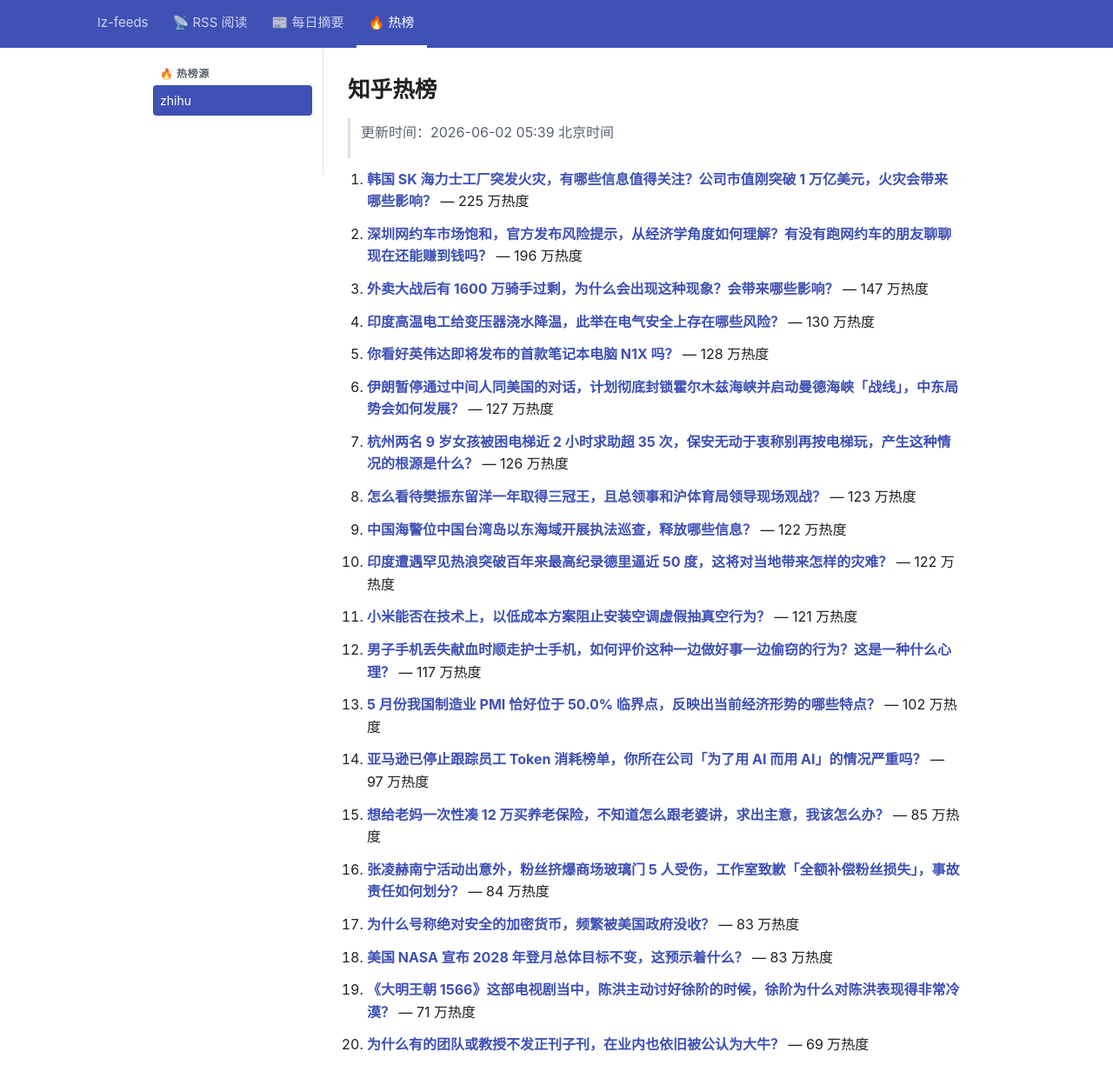
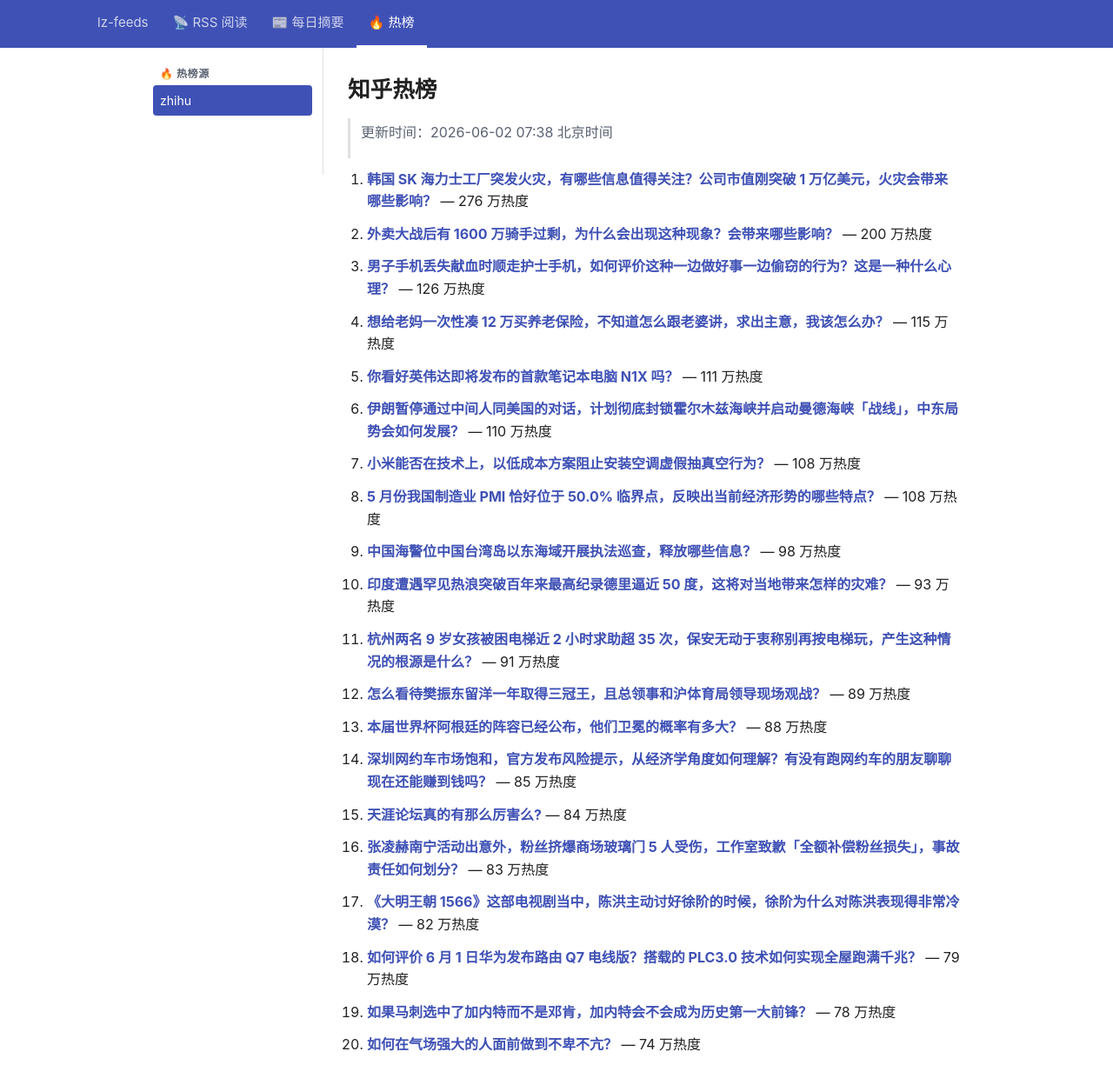
Before and after one commit to lizhang0101/lz-feeds, a Jekyll site: the page built from _hotlist/zhihu.md, in a window 1280 px wide and 1279 px high. Shown: the top 1248 px of the window at 87% size. Built offline with Jekyll 4.4.1, drawn with Linux system fonts in a browser that asks for light colours.

Commit message:
hotlist: 2026-06-01T23:38Z

```diff
--- a/_hotlist/zhihu.md
+++ b/_hotlist/zhihu.md
@@ -1,48 +1,48 @@
 ---
-updated: 2026-06-02 05:39 北京时间
+updated: 2026-06-02 07:38 北京时间
 count: 20
 ---
 
 # 知乎热榜
 
-> 更新时间：2026-06-02 05:39 北京时间
+> 更新时间：2026-06-02 07:38 北京时间
 
-1. **[韩国 SK 海力士工厂突发火灾，有哪些信息值得关注？公司市值刚突破 1 万亿美元，火灾会带来哪些影响？](https://www.zhihu.com/question/2044805544947494930)** — 225 万热度
+1. **[韩国 SK 海力士工厂突发火灾，有哪些信息值得关注？公司市值刚突破 1 万亿美元，火灾会带来哪些影响？](https://www.zhihu.com/question/2044805544947494930)** — 276 万热度
 
-2. **[深圳网约车市场饱和，官方发布风险提示，从经济学角度如何理解？有没有跑网约车的朋友聊聊现在还能赚到钱吗？](https://www.zhihu.com/question/2044417529158882132)** — 196 万热度
+2. **[外卖大战后有 1600 万骑手过剩，为什么会出现这种现象？会带来哪些影响？](https://www.zhihu.com/question/2044048591581360349)** — 200 万热度
 
-3. **[外卖大战后有 1600 万骑手过剩，为什么会出现这种现象？会带来哪些影响？](https://www.zhihu.com/question/2044048591581360349)** — 147 万热度
+3. **[男子手机丢失献血时顺走护士手机，如何评价这种一边做好事一边偷窃的行为？这是一种什么心理？](https://www.zhihu.com/question/2044741678649402364)** — 126 万热度
 
-4. **[印度高温电工给变压器浇水降温，此举在电气安全上存在哪些风险？](https://www.zhihu.com/question/2042957518876497269)** — 130 万热度
+4. **[想给老妈一次性凑 12 万买养老保险，不知道怎么跟老婆讲，求出主意，我该怎么办？](https://www.zhihu.com/question/2042610204865450403)** — 115 万热度
 
-5. **[你看好英伟达即将发布的首款笔记本电脑 N1X 吗？](https://www.zhihu.com/question/2044358497320562857)** — 128 万热度
+5. **[你看好英伟达即将发布的首款笔记本电脑 N1X 吗？](https://www.zhihu.com/question/2044358497320562857)** — 111 万热度
 
-6. **[伊朗暂停通过中间人同美国的对话，计划彻底封锁霍尔木兹海峡并启动曼德海峡「战线」，中东局势会如何发展？](https://www.zhihu.com/question/2044892898404066375)** — 127 万热度
+6. **[伊朗暂停通过中间人同美国的对话，计划彻底封锁霍尔木兹海峡并启动曼德海峡「战线」，中东局势会如何发展？](https://www.zhihu.com/question/2044892898404066375)** — 110 万热度
 
-7. **[杭州两名 9 岁女孩被困电梯近 2 小时求助超 35 次，保安无动于衷称别再按电梯玩，产生这种情况的根源是什么？](https://www.zhihu.com/question/2044442679405172363)** — 126 万热度
+7. **[小米能否在技术上，以低成本方案阻止安装空调虚假抽真空行为？](https://www.zhihu.com/question/2042568711505179731)** — 108 万热度
 
-8. **[怎么看待樊振东留洋一年取得三冠王，且总领事和沪体育局领导现场观战？](https://www.zhihu.com/question/2044710901316589528)** — 123 万热度
+8. **[5 月份我国制造业 PMI 恰好位于 50.0% 临界点，反映出当前经济形势的哪些特点？](https://www.zhihu.com/question/2044467654786798701)** — 108 万热度
 
-9. **[中国海警位中国台湾岛以东海域开展执法巡查，释放哪些信息？](https://www.zhihu.com/question/2044719265383723678)** — 122 万热度
+9. **[中国海警位中国台湾岛以东海域开展执法巡查，释放哪些信息？](https://www.zhihu.com/question/2044719265383723678)** — 98 万热度
 
-10. **[印度遭遇罕见热浪突破百年来最高纪录德里逼近 50 度，这将对当地带来怎样的灾难？](https://www.zhihu.com/question/533194550)** — 122 万热度
+10. **[印度遭遇罕见热浪突破百年来最高纪录德里逼近 50 度，这将对当地带来怎样的灾难？](https://www.zhihu.com/question/533194550)** — 93 万热度
 
-11. **[小米能否在技术上，以低成本方案阻止安装空调虚假抽真空行为？](https://www.zhihu.com/question/2042568711505179731)** — 121 万热度
+11. **[杭州两名 9 岁女孩被困电梯近 2 小时求助超 35 次，保安无动于衷称别再按电梯玩，产生这种情况的根源是什么？](https://www.zhihu.com/question/2044442679405172363)** — 91 万热度
 
-12. **[男子手机丢失献血时顺走护士手机，如何评价这种一边做好事一边偷窃的行为？这是一种什么心理？](https://www.zhihu.com/question/2044741678649402364)** — 117 万热度
+12. **[怎么看待樊振东留洋一年取得三冠王，且总领事和沪体育局领导现场观战？](https://www.zhihu.com/question/2044710901316589528)** — 89 万热度
 
-13. **[5 月份我国制造业 PMI 恰好位于 50.0% 临界点，反映出当前经济形势的哪些特点？](https://www.zhihu.com/question/2044467654786798701)** — 102 万热度
+13. **[本届世界杯阿根廷的阵容已经公布，他们卫冕的概率有多大？](https://www.zhihu.com/question/2043668217185531343)** — 88 万热度
 
-14. **[亚马逊已停止跟踪员工 Token 消耗榜单，你所在公司「为了用 AI 而用 AI」的情况严重吗？](https://www.zhihu.com/question/2044719064757397392)** — 97 万热度
+14. **[深圳网约车市场饱和，官方发布风险提示，从经济学角度如何理解？有没有跑网约车的朋友聊聊现在还能赚到钱吗？](https://www.zhihu.com/question/2044417529158882132)** — 85 万热度
 
-15. **[想给老妈一次性凑 12 万买养老保险，不知道怎么跟老婆讲，求出主意，我该怎么办？](https://www.zhihu.com/question/2042610204865450403)** — 85 万热度
+15. **[天涯论坛真的有那么厉害么?](https://www.zhihu.com/question/1916651749529327583)** — 84 万热度
 
-16. **[张凌赫南宁活动出意外，粉丝挤爆商场玻璃门 5 人受伤，工作室致歉「全额补偿粉丝损失」，事故责任如何划分？](https://www.zhihu.com/question/2044553521555400634)** — 84 万热度
+16. **[张凌赫南宁活动出意外，粉丝挤爆商场玻璃门 5 人受伤，工作室致歉「全额补偿粉丝损失」，事故责任如何划分？](https://www.zhihu.com/question/2044553521555400634)** — 83 万热度
 
-17. **[为什么号称绝对安全的加密货币，频繁被美国政府没收？](https://www.zhihu.com/question/2044381381808100105)** — 83 万热度
+17. **[《大明王朝 1566》这部电视剧当中，陈洪主动讨好徐阶的时候，徐阶为什么对陈洪表现得非常冷漠？](https://www.zhihu.com/question/1921134127509410245)** — 82 万热度
 
-18. **[美国 NASA 宣布 2028 年登月总体目标不变，这预示着什么？](https://www.zhihu.com/question/2010872039750275538)** — 83 万热度
+18. **[如何评价 6 月 1 日华为发布路由 Q7 电线版？搭载的 PLC3.0 技术如何实现全屋跑满千兆？](https://www.zhihu.com/question/2044769622897976673)** — 79 万热度
 
-19. **[《大明王朝 1566》这部电视剧当中，陈洪主动讨好徐阶的时候，徐阶为什么对陈洪表现得非常冷漠？](https://www.zhihu.com/question/1921134127509410245)** — 71 万热度
+19. **[如果马刺选中了加内特而不是邓肯，加内特会不会成为历史第一大前锋？](https://www.zhihu.com/question/341075500)** — 78 万热度
 
-20. **[为什么有的团队或教授不发正刊子刊，在业内也依旧被公认为大牛？](https://www.zhihu.com/question/2037954990128500782)** — 69 万热度
+20. **[如何在气场强大的人面前做到不卑不亢？](https://www.zhihu.com/question/28361409)** — 74 万热度
```
